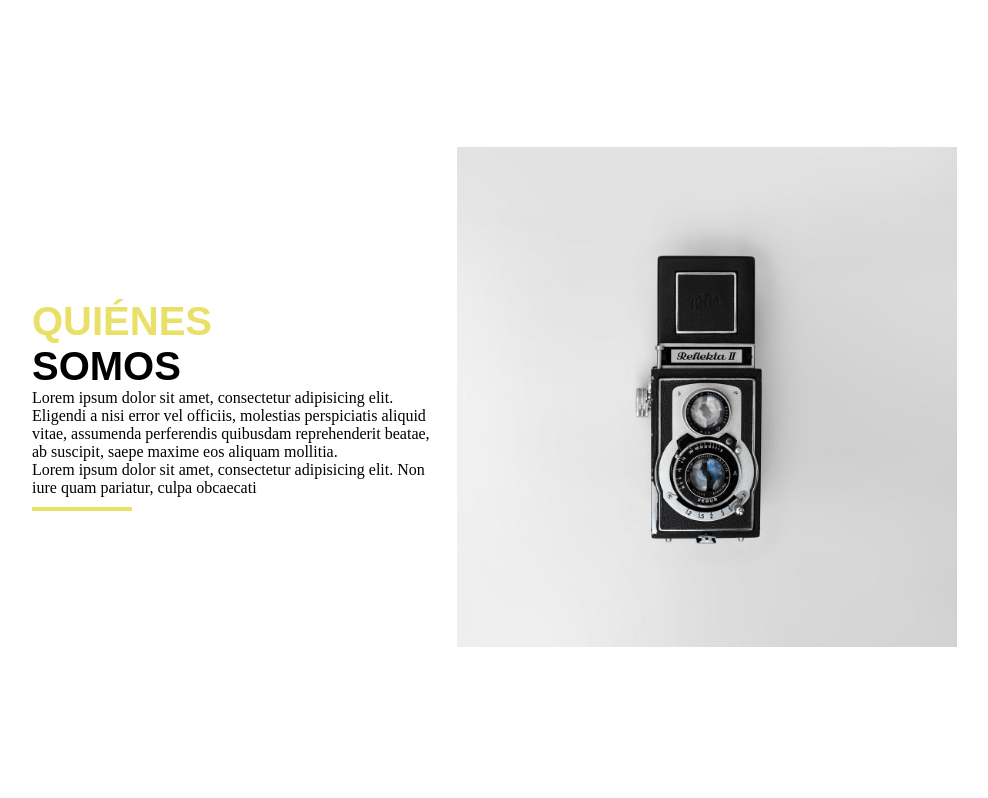
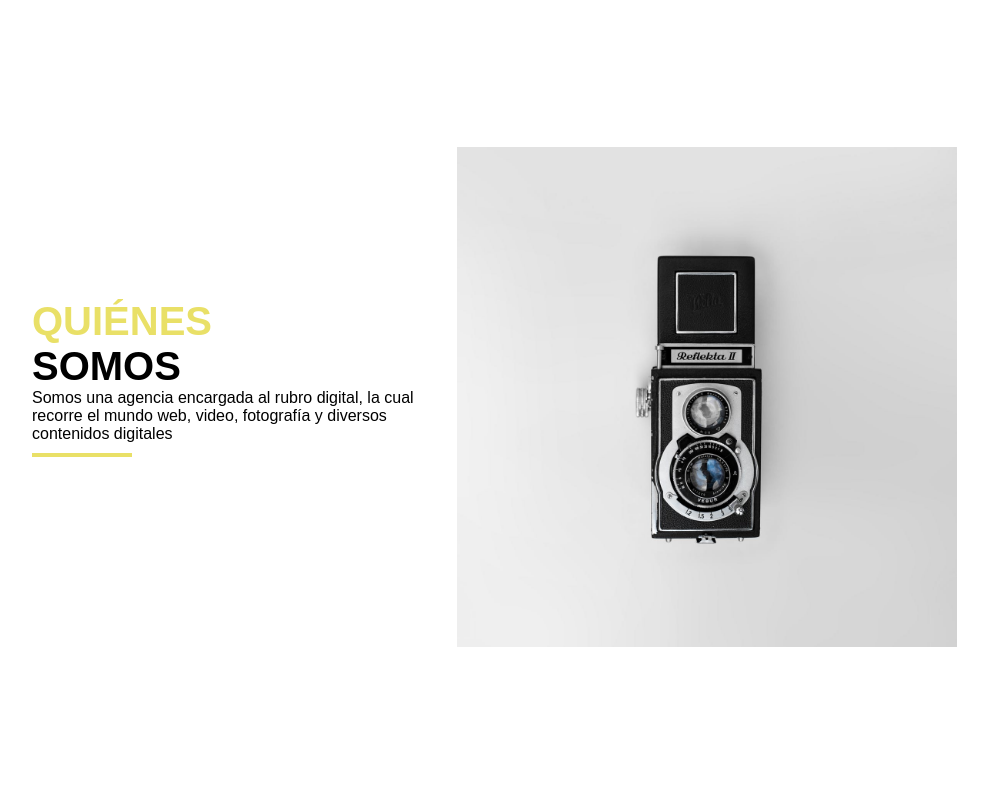
Before and after one commit to brunoliu01/crew-web, a PHP site: page /dybcrew/home.html in a window 1280 px wide; the page is wider, and only the part inside the window is pictured. Shown: the part 881-1679 px from the top of that part, without its empty margins (158-1146 px from the left). Run offline with PHP 8.4, Linux system fonts and the light colour scheme.

Commit message:
changes x2

```diff
--- a/dybcrew/home.html
+++ b/dybcrew/home.html
@@ -51,8 +51,8 @@
     	<div class="quienes-somos-container">
     		<div class="text-quienes-somos">
     			<h1><span class="quien-text">QUIÉNES </span><br> SOMOS</h1>
-    			<p>Lorem ipsum dolor sit amet, consectetur adipisicing elit. Eligendi a nisi error vel officiis, molestias perspiciatis aliquid vitae, assumenda perferendis quibusdam reprehenderit beatae, ab suscipit, saepe maxime eos aliquam mollitia.</p>
-    			<p>Lorem ipsum dolor sit amet, consectetur adipisicing elit. Non iure quam pariatur, culpa obcaecati</p>
+    			<p>Somos una agencia encargada al rubro digital, la cual recorre el mundo web, video, fotografía y diversos contenidos digitales</p>
+
     			<div class="line"></div>
     		</div>
 			<div>
@@ -65,7 +65,7 @@
     	<div class="nuestros-servicios-container">
     		  <div class="text-nuestros-servicios">
         			<h1><span class="quien-text">NUESTROS </span><br> SERVICIOS</h1>
-        			<p>Lorem ipsum dolor sit amet, consectetur adipisicing elit. Eligendi a nisi error vel officiis, molestias perspiciatis aliquid vitae, assumenda perferendis quibusdam reprehenderit beatae, ab suscipit, saepe maxime eos aliquam mollitia.</p>
+        			<p>Ofrecemos servicios de diseño web, desarrollo de apps, videografía y foto.</p>
         			<div class="line"></div>
     		  </div>
     		<div class="container-sec-servicios">
@@ -73,21 +73,21 @@
 					<div class="fila1">
 						<div class="cont-circle">
 							<img class="img-mod" src="./img/diseño.png">
-							<p class="text-circle"> <span class="span1">Lorem ipsum dolor sit</span> <br> amet, consectetur adipisicing elit. Iste aliquid, et quidem </p>
+							<p class="text-circle"> <span class="span1">Diseño</span> <br> amet, consectetur adipisicing elit. Iste aliquid, et quidem </p>
 						</div>
 						<div class="cont-circle">
 							<img class="img-mod" src="./img/camara.png">
-							<p class="text-circle"> <span class="span1">Lorem ipsum dolor sit</span> <br> amet, consectetur adipisicing elit. Iste aliquid, et quidem </p>
+							<p class="text-circle"> <span class="span1">Fotografía</span> <br> amet, consectetur adipisicing elit. Iste aliquid, et quidem </p>
 						</div>
 				</div>
 					<div class="fila2">
 						<div class="cont-circle">
 							<img class="img-mod" src="./img/app.png">
-							<p class="text-circle"> <span class="span1">Lorem ipsum dolor sit</span> <br> amet, consectetur adipisicing elit. Iste aliquid, et quidem </p>
+							<p class="text-circle"> <span class="span1">Desarrollo de apps</span> <br> amet, consectetur adipisicing elit. Iste aliquid, et quidem </p>
 						</div>
 						<div class="cont-circle">
 							<img class="img-mod" src="./img/lap.png">
-							<p class="text-circle"> <span class="span1">Lorem ipsum dolor sit</span> <br> amet, consectetur adipisicing elit. Iste aliquid, et quidem </p>
+							<p class="text-circle"> <span class="span1">Diseño y desarrollo web</span> <br> amet, consectetur adipisicing elit. Iste aliquid, et quidem </p>
 						</div>
 				    </div>
 			     </div>
@@ -100,7 +100,7 @@
     		 <div class="text-portafolio">
     		 	<div class="container-text">
     		 		<h1><span class="quien-text">NUESTRO </span><br> PORTAFOLIO</h1>
-	    			<p>Lorem ipsum dolor sit amet, consectetur adipisicing elit. Eligendi a nisi error vel officiis.</p>
+	    			<p>Hacemos todo lo posible para concretar trabajos por los cuales nuestros clientes esten completamente satisfechos.</p>
 	    			<div class="line"></div>
     		 	</div>
     		 </div>
@@ -131,7 +131,7 @@
         <div class="team-container">
              <div class="text-nuestro-equipo">
                     <h1><span class="quien-text">NUESTRO </span><br> EQUIPO</h1>
-                    <p>Lorem ipsum dolor sit amet, consectetur adipisicing elit. Eligendi a nisi error vel officiis, molestias perspiciatis aliquid vitae, assumenda perferendis quibusdam reprehenderit beatae, ab suscipit, saepe maxime eos aliquam mollitia.</p>
+                    <p>Contamos con un equipo, el cual presenta un perfil muy variado de integrantes, para que cada uno de ellos pueda integrar su punto de vista en los proyectos que desarrollamos.</p>
                     <div class="line"></div>
               </div>
             <div class="img-team">
--- a/dybcrew/style.css
+++ b/dybcrew/style.css
@@ -468,3 +468,7 @@ input[placeholder], [placeholder], *[placeholder] {
 form {
     margin-top: 30%;
 }
+
+p {
+    font-family: sans-serif;
+}
```
Also changed, not shown: fb.css (+13 -1 lines).
